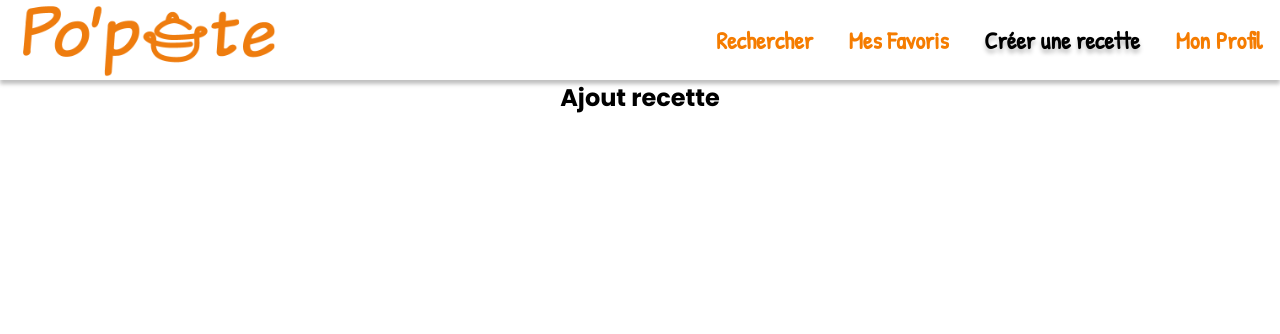
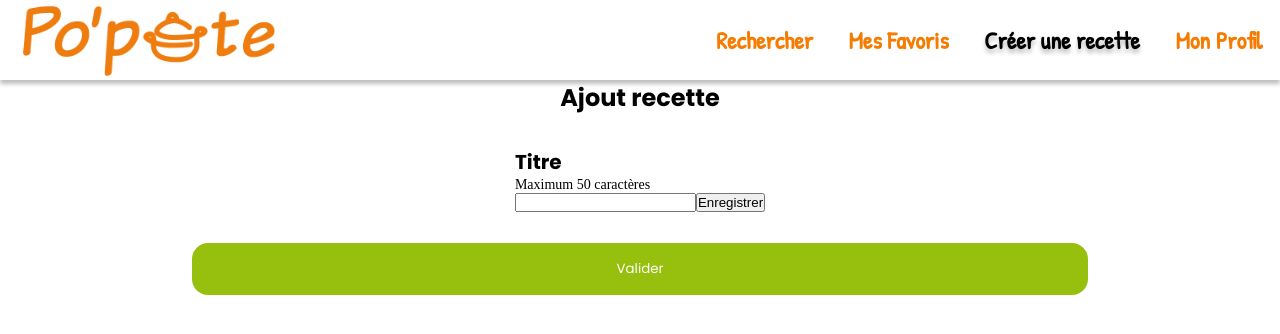
Before and after one commit to WildCodeSchool-2024-02/JS-Nantes-RamCSS-P3-PoPote, a React (Vite) app in the folder client/: page /popote/creation-recipe in a window 1280 px wide. Shown: the top 334 px of the page. Built offline with nearby package versions, Linux system fonts and the light colour scheme.

Commit message:
creation input saisi titre en cours

```diff
--- a/client/src/pages/RecipeCreationPage.jsx
+++ b/client/src/pages/RecipeCreationPage.jsx
@@ -1,21 +1,44 @@
+import { useState } from "react";
+
 function RecipeCreationPage() {
+  const [title, setTitle] = useState("");
+
+  const handleSubmit = async (event) => {
+    event.preventDefault();
+  };
+
   return (
     <section className="recipe-creation-page">
       <h1>Ajout recette</h1>
       <img src="" alt="" />
-      {/* <div className="recipe-name"></div>
-      <div className="recipe-ingredients"></div>
+      <div className="recipe-name">
+        <h2>Titre</h2>
+        <p>Maximum 50 caractères</p>
+        <form onSubmit={handleSubmit}>
+          <input
+            type="text"
+            value={title}
+            onChange={(e) => setTitle(e.target.value)}
+          />
+          <button type="submit">Enregistrer</button>
+        </form>
+      </div>
+      {/* <div className="recipe-ingredients"></div>
       <div className="recipe-tools"></div>
-      <div className="recipe-description"></div>
-      <textarea
+      <div className="recipe-description"></div> */}
+      {/* <textarea
         id="recipe-description"
         name="description"
         rows="5"
         cols="33"
         placeholder="Etape 1 :
         Lorem ipsum dolor sit amet, consectetur adipisicing elit. Quisquam id cumque exercitationem ratione voluptatibus nobis necessitatibus autem at, rerum corrupti in assumenda sunt harum voluptatum! Cupiditate ducimus quasi debitis molestiae?"
-      ></textarea>
-      <input type="submit" value="Valider" className="submit-recipe-creation-button" /> */}
+      ></textarea> */}
+      <input
+        type="submit"
+        value="Valider"
+        className="submit-recipe-creation-button"
+      />
     </section>
   );
 }
```
